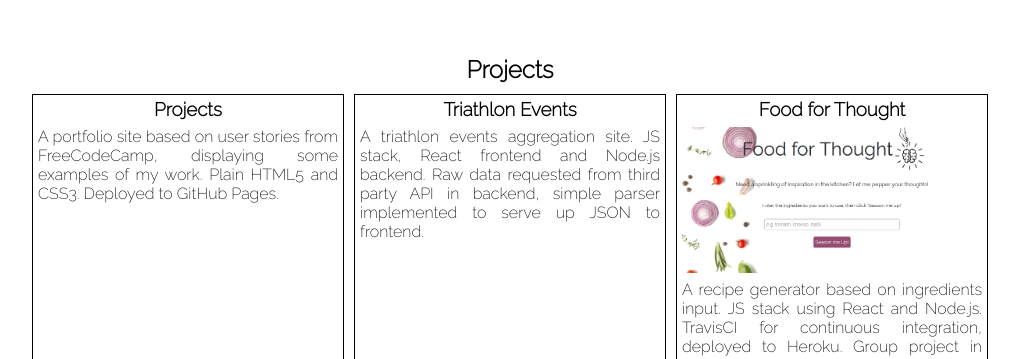
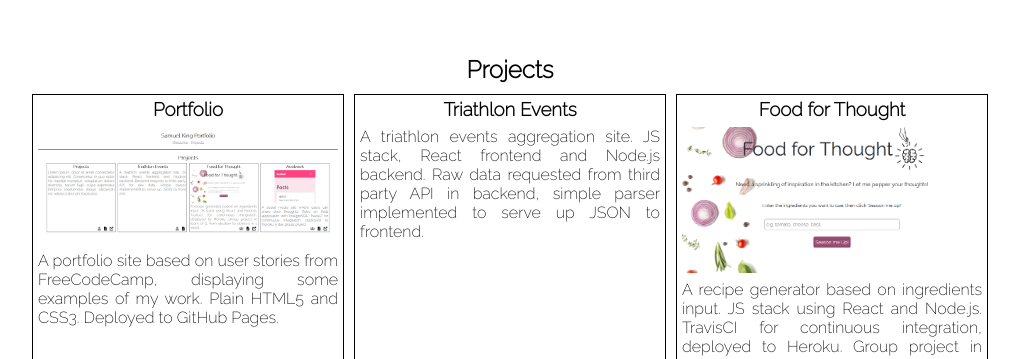
Before and after one commit to sk52/portfolio, a plain HTML site: page index.html in a window 1280 px wide. Shown: the part 770-1129 px from the top of the page, without its empty margins (130-1149 px from the left). Drawn offline with Linux system fonts and the light colour scheme.

Commit message:
add portfolio image and update title

```diff
--- a/index.html
+++ b/index.html
@@ -29,7 +29,8 @@
                 <h1 id="projects-title">Projects</h1>
                 <ul id="projects-list">
                     <li class="project-card">
-                        <h3 class="project-title">Projects</h3>
+                        <h3 class="project-title">Portfolio</h3>
+                        <img class="project-image" src="public/portfolio.png" alt="portfolio">
                         <p class="project-info">A portfolio site based on user stories from FreeCodeCamp, displaying some examples of my work. Plain HTML5 and CSS3. Deployed to GitHub Pages.</p>
                         <div class="project-icons-container">
                             <a class="project-icon-user" ><i class="fas fa-user"></i></a>
```
Also changed, not shown: public/portfolio.png (added).
